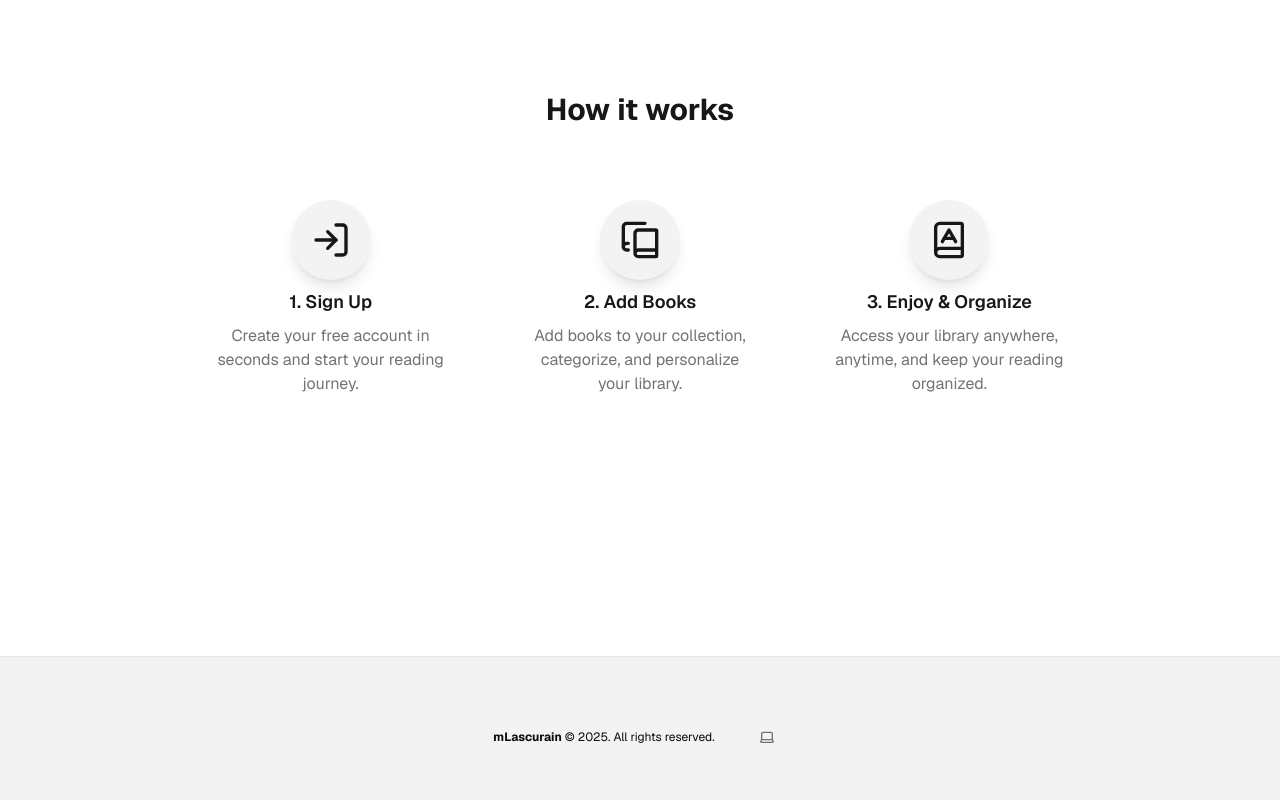
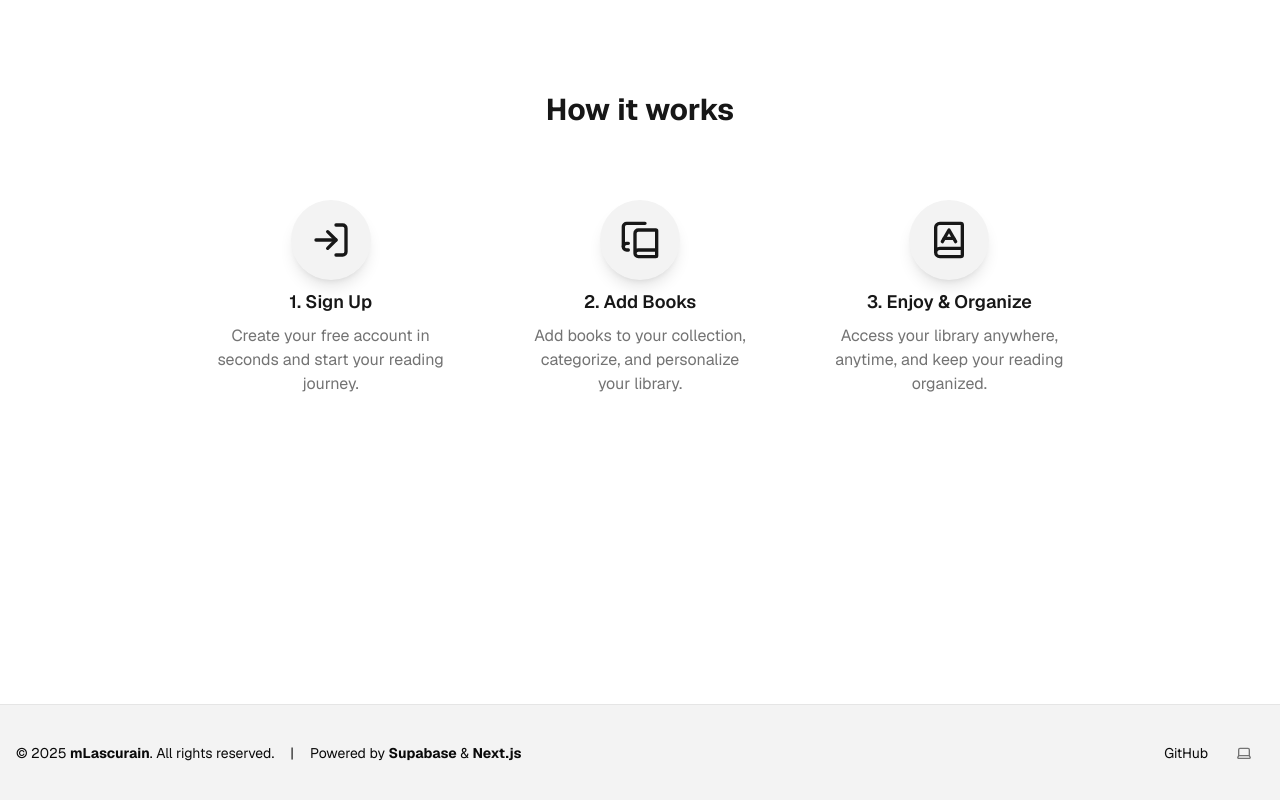
Before and after one commit to mLascurain/book-manager, a Next.js app: page / in a window 1280 px wide. Shown: the part 1808-2608 px from the top of the page. Built offline with nearby package versions, Linux system fonts and the light colour scheme; no server answers.

Commit message:
finished responsive design

```diff
--- a/app/books/[id]/edit/page.tsx
+++ b/app/books/[id]/edit/page.tsx
@@ -37,7 +37,6 @@ export default async function EditBookPage({
   return (
     <main className="min-h-fit px-4 py-8">
       <div className="mx-auto max-w-2xl">
-        {/* Page Header */}
         <div className="mb-8 text-center">
           <div className="mx-auto mb-4 flex h-16 w-16 items-center justify-center rounded-full bg-primary/10">
             <BookOpen className="h-8 w-8 text-primary" />
@@ -48,7 +47,6 @@ export default async function EditBookPage({
           </p>
         </div>
 
-        {/* Form Card */}
         <Card className="w-50 mx-auto">
           <CardHeader>
             <CardTitle className="text-xl">Book Details</CardTitle>
@@ -58,7 +56,6 @@ export default async function EditBookPage({
           </CardContent>
         </Card>
 
-        {/* Form Help Text */}
         <div className="mt-4 text-center text-sm text-muted-foreground">
           <p>* Required fields</p>
         </div>
--- a/app/books/layout.tsx
+++ b/app/books/layout.tsx
@@ -1,5 +1,5 @@
+import { Footer } from "@/components/Footer";
 import { Header } from "@/components/Header";
-import { ThemeSwitcher } from "@/components/theme-switcher";
 
 export default function ProtectedLayout({
   children,
@@ -13,24 +13,7 @@ export default function ProtectedLayout({
         <div className="flex-1 flex flex-col gap-20 max-w-5xl p-5">
           {children}
         </div>
-        <footer
-          id="footer"
-          className="w-full flex items-center bg-primary/5 justify-center border-t mx-auto text-center text-xs gap-8 py-16"
-        >
-          <p>
-            {""}
-            <a
-              href="https://supabase.com/?utm_source=create-next-app&utm_medium=template&utm_term=nextjs"
-              target="_blank"
-              className="font-bold hover:underline"
-              rel="noreferrer"
-            >
-              mLascurain
-            </a>
-            {""} &copy; {new Date().getFullYear()}. All rights reserved.
-          </p>
-          <ThemeSwitcher />
-        </footer>
+        <Footer />
       </div>
     </main>
   );
--- a/app/page.tsx
+++ b/app/page.tsx
@@ -1,5 +1,5 @@
+import { Footer } from "@/components/Footer";
 import { Header } from "@/components/Header";
-import { ThemeSwitcher } from "@/components/theme-switcher";
 import { Button } from "@/components/ui/button";
 import {
   BookA,
@@ -135,25 +135,7 @@ export default function LandingPage() {
           </div>
         </div>
       </section>
-
-      <footer
-        id="footer"
-        className="w-full flex items-center bg-primary/5 justify-center border-t mx-auto text-center text-xs gap-8 py-16"
-      >
-        <p>
-          {""}
-          <a
-            href="https://supabase.com/?utm_source=create-next-app&utm_medium=template&utm_term=nextjs"
-            target="_blank"
-            className="font-bold hover:underline"
-            rel="noreferrer"
-          >
-            mLascurain
-          </a>
-          {""} &copy; {new Date().getFullYear()}. All rights reserved.
-        </p>
-        <ThemeSwitcher />
-      </footer>
+      <Footer />
     </div>
   );
 }
--- /dev/null
+++ b/components/Footer.tsx
@@ -0,0 +1,57 @@
+import { ThemeSwitcher } from "@/components/theme-switcher";
+import Link from "next/link";
+
+export function Footer() {
+  return (
+    <footer className="w-full border-t bg-primary/5 py-8 px-4 mt-12">
+      <div className="max-w-7xl mx-auto flex flex-col md:flex-row items-center justify-between gap-4 text-center text-xs sm:text-sm">
+        <div className="flex flex-col sm:flex-row items-center gap-2 sm:gap-4">
+          <span>
+            &copy; {new Date().getFullYear()}{" "}
+            <Link
+              href="https://github.com/mlascurain"
+              target="_blank"
+              className="font-bold hover:underline"
+              rel="noreferrer"
+            >
+              mLascurain
+            </Link>
+            . All rights reserved.
+          </span>
+          <span className="hidden sm:inline">|</span>
+          <span>
+            Powered by{" "}
+            <Link
+              href="https://supabase.com/?utm_source=create-next-app&utm_medium=template&utm_term=nextjs"
+              target="_blank"
+              className="font-bold hover:underline"
+              rel="noreferrer"
+            >
+              Supabase
+            </Link>
+            {" & "}
+            <Link
+              href="https://nextjs.org/"
+              target="_blank"
+              className="font-bold hover:underline"
+              rel="noreferrer"
+            >
+              Next.js
+            </Link>
+          </span>
+        </div>
+        <div className="flex items-center justify-center gap-4">
+          <Link
+            href="https://github.com/mlascurain/book-manager-mlascurain"
+            target="_blank"
+            className="hover:underline"
+            rel="noreferrer"
+          >
+            GitHub
+          </Link>
+          <ThemeSwitcher />
+        </div>
+      </div>
+    </footer>
+  );
+}
--- a/components/Header.tsx
+++ b/components/Header.tsx
@@ -3,26 +3,36 @@ import { Button } from "@/components/ui/button";
 import { AuthButton } from "@/components/auth-button";
 import { EnvVarWarning } from "@/components/env-var-warning";
 import { hasEnvVars } from "@/lib/utils";
-import { BookOpen } from "lucide-react";
+import { BookMarked, BookOpen } from "lucide-react";
 
 export function Header() {
   return (
-    <nav className="w-full flex justify-center border-b border-b-foreground/10 h-16">
-      <div className="w-full max-w-5xl flex justify-between items-center p-3 px-5 text-sm">
-        <div className="flex gap-5 items-center font-semibold">
-          <div className="mx-auto flex h-10 w-10 items-center justify-center rounded-full shadow-lg bg-primary/5">
-            <BookOpen className="h-5 w-5 text-primary" />
-          </div>
-          <Link href={"/"}>Book Manager</Link>
+    <nav className="w-full flex justify-center border-b border-b-foreground/10 h-16 bg-background/80 backdrop-blur z-50">
+      <div className="w-full max-w-5xl flex justify-between items-center p-2 sm:p-3 px-3 sm:px-5 text-sm">
+        <div className="flex gap-2 sm:gap-5 items-center font-semibold">
+          <Link href="/" className="flex items-center gap-2">
+            <span className="flex h-10 w-10 items-center justify-center rounded-full shadow-lg bg-primary/5">
+              <BookOpen className="h-5 w-5 text-primary" />
+            </span>
+            <span className="hidden xs:inline sm:inline">Book Manager</span>
+          </Link>
           <div className="flex items-center gap-2">
-            <Link href="/books">
+            <Link href="/books" className="hidden sm:block">
               <Button variant="secondary" className="shadow-md">
                 Your books
               </Button>
             </Link>
+            <Link href="/books" className="sm:hidden">
+              <Button variant="ghost" size="icon" className="shadow-none">
+                <BookMarked className="h-10 w-10 text-primary" />
+                <span className="sr-only">Your books</span>
+              </Button>
+            </Link>
           </div>
         </div>
-        {!hasEnvVars ? <EnvVarWarning /> : <AuthButton />}
+        <div className="flex items-center gap-2">
+          {!hasEnvVars ? <EnvVarWarning /> : <AuthButton />}
+        </div>
       </div>
     </nav>
   );
--- a/components/auth-button.tsx
+++ b/components/auth-button.tsx
@@ -12,7 +12,7 @@ export async function AuthButton() {
 
   return user ? (
     <div className="flex items-center gap-4">
-      Hey, {user.email}!
+      <span className="hidden sm:inline">Hey, {user.email}!</span>
       <LogoutButton />
     </div>
   ) : (
--- a/components/books/BookCard.tsx
+++ b/components/books/BookCard.tsx
@@ -46,7 +46,10 @@ export function BookCard({ book }: { book: Book }) {
     <Card className="flex flex-col transition-shadow hover:shadow-md">
       <CardHeader className="pb-3">
         <div className="flex items-start justify-between gap-2">
-          <CardTitle className="line-clamp-2 text-lg leading-tight">
+          <CardTitle
+            className="text-lg leading-tight truncate max-w-[10rem] sm:max-w-[14rem] md:max-w-[18rem]"
+            title={book.title}
+          >
             {book.title}
           </CardTitle>
           <Badge variant="secondary" className="shrink-0 text-xs">
@@ -57,7 +60,10 @@ export function BookCard({ book }: { book: Book }) {
 
       <CardContent className="flex-1 pb-3">
         <div className="space-y-2">
-          <p className="text-sm font-medium text-muted-foreground overflow-ellipsis overflow-hidden">
+          <p
+            className="text-sm font-medium text-muted-foreground truncate max-w-[10rem] sm:max-w-[14rem] md:max-w-[18rem]"
+            title={book.author}
+          >
             by {book.author}
           </p>
           <p className="text-sm text-muted-foreground">
@@ -73,7 +79,6 @@ export function BookCard({ book }: { book: Book }) {
             Edit
           </Button>
         </Link>
-        {/* Modal de confirmación */}
         <Dialog open={open} onOpenChange={setOpen}>
           <DialogTrigger asChild>
             <Button
--- a/components/deploy-button.tsx
+++ /dev/null
@@ -1,25 +0,0 @@
-import Link from "next/link";
-import { Button } from "./ui/button";
-
-export function DeployButton() {
-  return (
-    <>
-      <Link
-        href="https://vercel.com/new/clone?repository-url=https%3A%2F%2Fgithub.com%2Fvercel%2Fnext.js%2Ftree%2Fcanary%2Fexamples%2Fwith-supabase&project-name=nextjs-with-supabase&repository-name=nextjs-with-supabase&demo-title=nextjs-with-supabase&demo-description=This+starter+configures+Supabase+Auth+to+use+cookies%2C+making+the+user%27s+session+available+throughout+the+entire+Next.js+app+-+Client+Components%2C+Server+Components%2C+Route+Handlers%2C+Server+Actions+and+Middleware.&demo-url=https%3A%2F%2Fdemo-nextjs-with-supabase.vercel.app%2F&external-id=https%3A%2F%2Fgithub.com%2Fvercel%2Fnext.js%2Ftree%2Fcanary%2Fexamples%2Fwith-supabase&demo-image=https%3A%2F%2Fdemo-nextjs-with-supabase.vercel.app%2Fopengraph-image.png"
-        target="_blank"
-      >
-        <Button className="flex items-center gap-2" size="sm">
-          <svg
-            className="h-3 w-3"
-            viewBox="0 0 76 65"
-            fill="hsl(var(--background)/1)"
-            xmlns="http://www.w3.org/2000/svg"
-          >
-            <path d="M37.5274 0L75.0548 65H0L37.5274 0Z" fill="inherit" />
-          </svg>
-          <span>Deploy to Vercel</span>
-        </Button>
-      </Link>
-    </>
-  );
-}
```
Also changed, not shown: app/opengraph-image.png (added), app/twitter-image.png (added).
